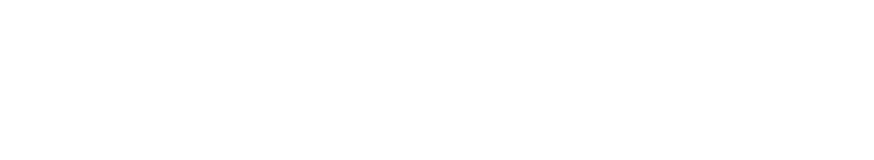
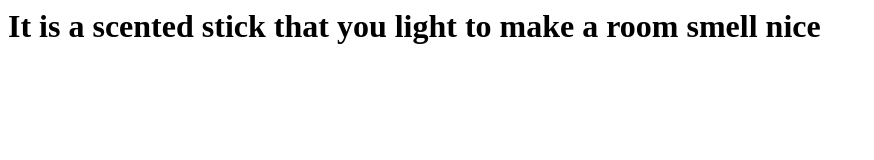
Before and after one commit to benishagyawali-hue/Incense-stick-, a plain HTML site: page index.html in a window 1280 px wide. Shown: the whole page, without its empty margins (0-874 px from the left). Drawn offline with Linux system fonts and the light colour scheme.

Commit message:
Update index.html

```diff
--- a/index.html
+++ b/index.html
@@ -1 +1 @@
-<h1     It is a scented stick that you light to make a room smell nice     </h1>
+<h1>     It is a scented stick that you light to make a room smell nice     </h1>
```
